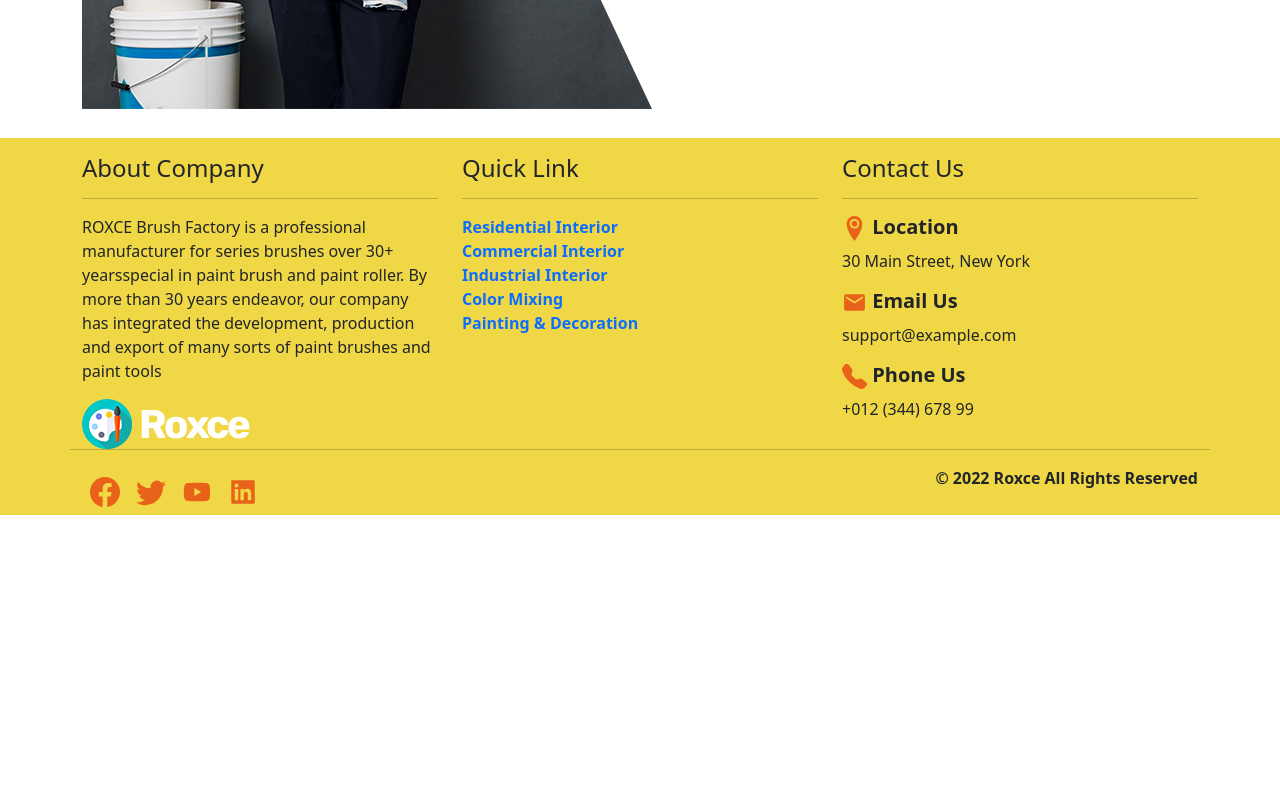
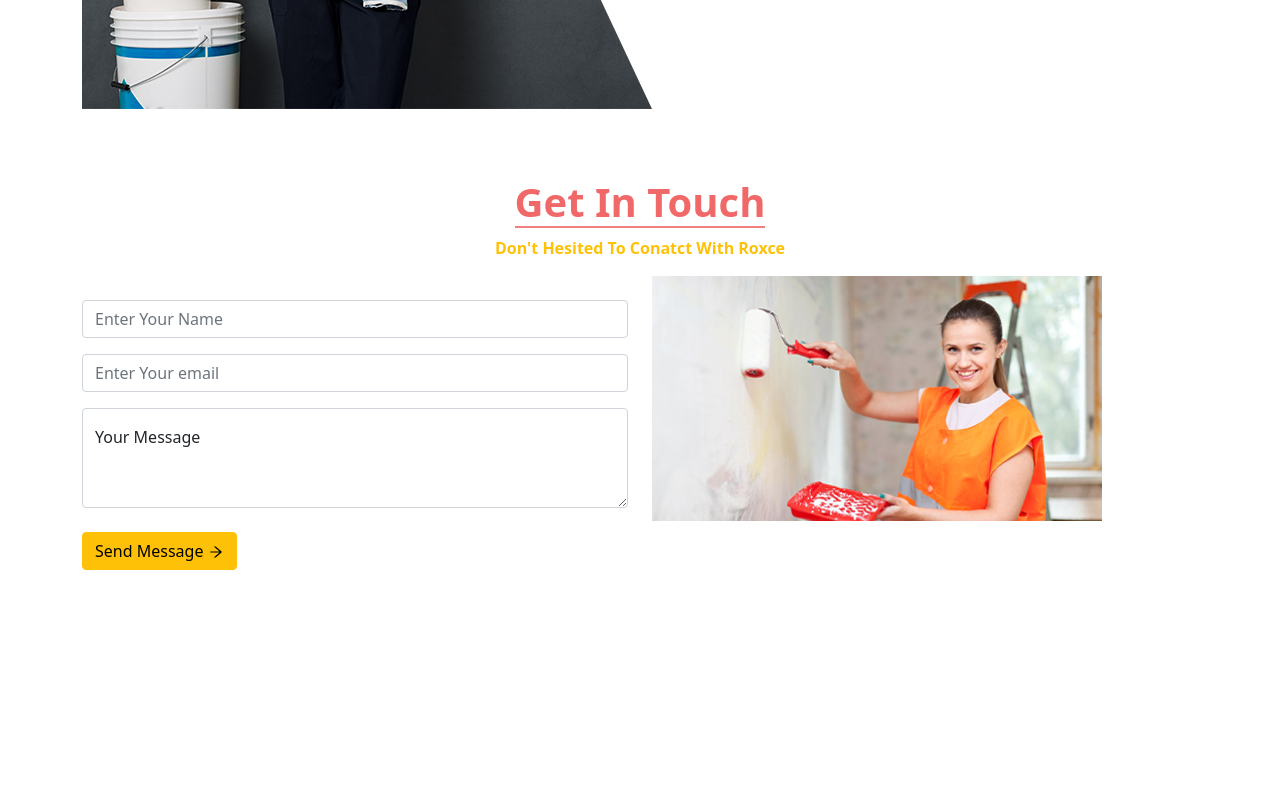
Before and after one commit to Ummy-Aimon/manufacture-client-side, a React (Create React App) app: page / in a window 1280 px wide. Shown: the part 1600-2400 px from the top of the page. Before the commit the page ends 2115 px from the top, so only its background shows below. Built offline with nearby package versions, Linux system fonts and the light colour scheme.

Commit message:
contact added

```diff
--- /dev/null
+++ b/src/Component/Pages/Contact/Contact.css
@@ -0,0 +1,3 @@
+.contact{
+    min-height:750px;
+}
--- /dev/null
+++ b/src/Component/Pages/Contact/Contact.js
@@ -0,0 +1,48 @@
+import React from 'react';
+import { Button, FloatingLabel, Form } from 'react-bootstrap';
+import {AiOutlineArrowRight} from 'react-icons/ai';
+import { Link } from 'react-router-dom';
+import contact from "../../../image/contact-1.jpg"
+import './Contact.css'
+
+const Contact = () => {
+    return (
+        <div className="contact">
+            <div  className="title-text">
+              <h1 className="title">Get In Touch</h1>
+              <p className="fw-bold text-warning">Don't Hesited To Conatct With Roxce</p>
+              </div>
+              <div className="container">
+                  <div className="row">
+                      <div className="col-md-6">
+              <Form className="mt-4">
+              <Form.Group className="mb-3" controlId="formBasicPassword">
+    <Form.Control type="text" placeholder="Enter Your Name" />
+  </Form.Group>
+  <Form.Group className="mb-3" controlId="formBasicEmail">
+    <Form.Control type="email" placeholder="Enter Your email" />
+  </Form.Group>
+  <FloatingLabel controlId="floatingTextarea2" label="Your Message">
+    <Form.Control
+      as="textarea"
+      placeholder="Your Message"
+      style={{ height: '100px' }}
+    />
+    <br></br>
+  </FloatingLabel>
+  <Button as={Link}  to="/gallary" variant="warning" type="submit">
+    Send Message <AiOutlineArrowRight></AiOutlineArrowRight>
+  </Button>
+</Form>
+<br></br>
+</div>
+<div className="col-md-6">
+    <img src={contact} alt="" />
+</div>
+</div>
+</div>
+ </div>
+    );
+};
+
+export default Contact;
--- a/src/Shared/HomePage/Homepage.js
+++ b/src/Shared/HomePage/Homepage.js
@@ -1,12 +1,14 @@
 import React from 'react';
 import About from '../../Component/Pages/About/About';
 import Banner from '../../Component/Pages/Banner/Banner';
+import Contact from '../../Component/Pages/Contact/Contact';
 
 const Homepage = () => {
     return (
         <div>
             <Banner></Banner>
             <About></About>
+            <Contact></Contact>
         </div>
     );
 };
```
Also changed, not shown: src/image/contact-1.jpg (added), src/image/contact-2.jpg (added).
